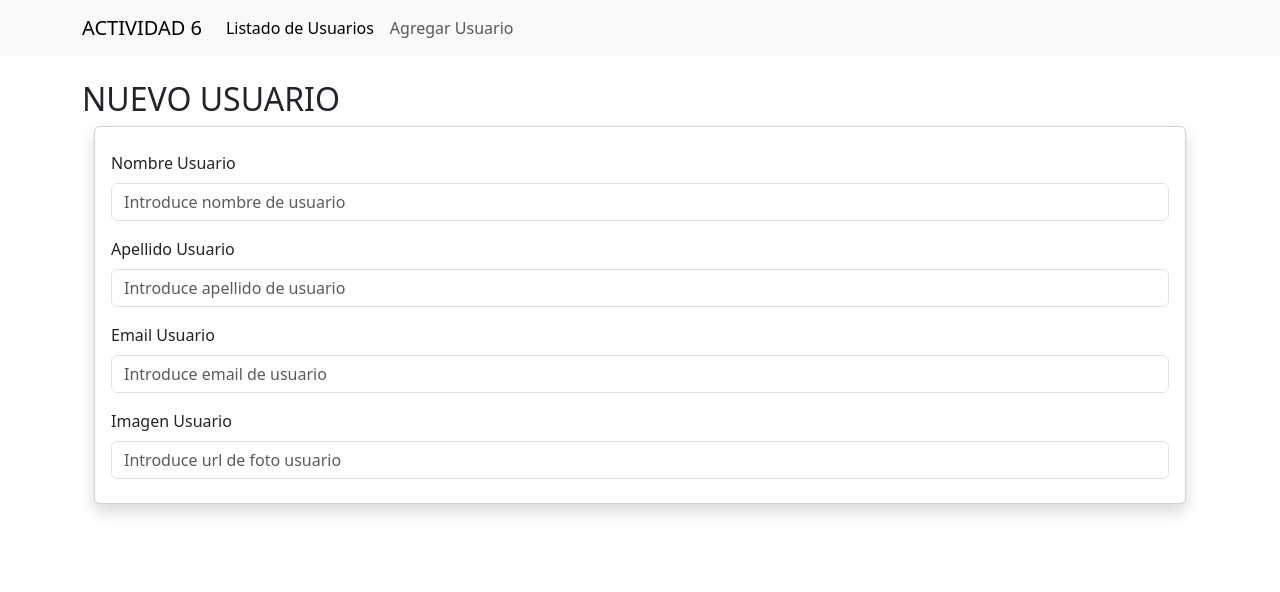
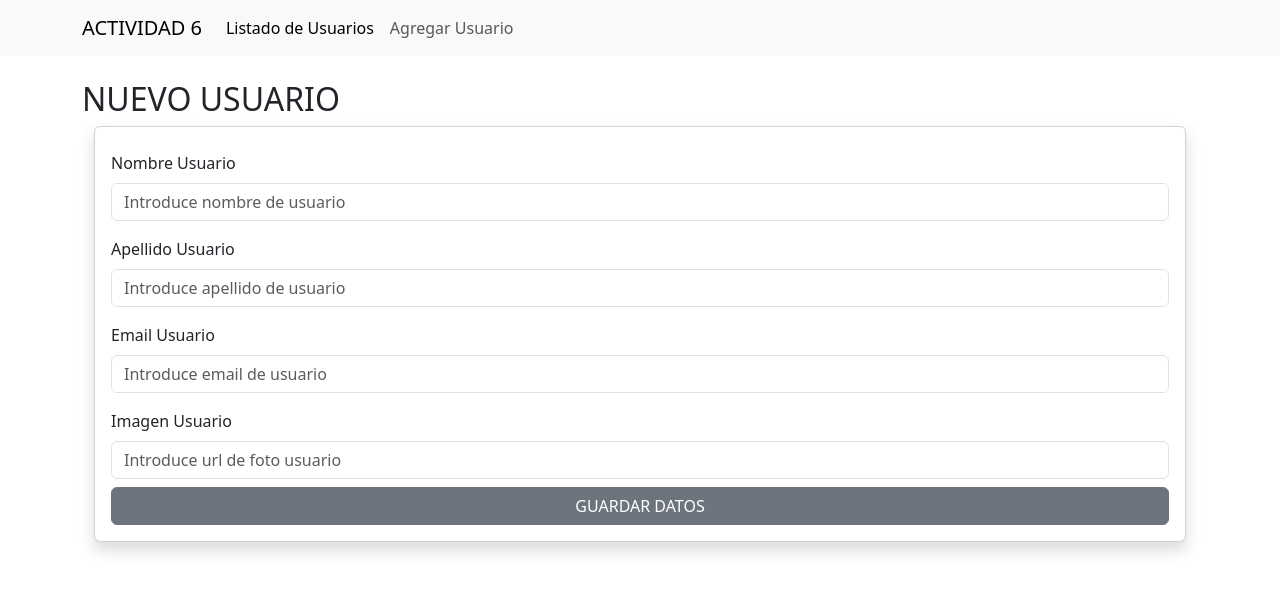
Before and after one commit to DanMudry/ACTIVIDAD-NUMERO-6, an Angular app in the folder actividad6/: page /nuevousuario in a window 1280 px wide. Shown: the top 592 px of the page. Built offline with nearby package versions, Linux system fonts and the light colour scheme.

Commit message:
Empezando a  codificar en el .ts

```diff
--- a/actividad6/src/app/components/nuevousuario/nuevousuario.component.html
+++ b/actividad6/src/app/components/nuevousuario/nuevousuario.component.html
@@ -1,12 +1,18 @@
 <h2 class="mt-0">NUEVO USUARIO</h2>
 <section class="container mt-2">
-  <form action="" class="card p-3 shadow">
+  <form
+    [formGroup]="formAltaUsuario"
+    class="card p-3 shadow"
+    (ngSubmit)="traerDatosForm()"
+  >
     <div class="my-2">
-      <label for="name" class="form-label">Nombre Usuario</label>
+      <label for="nombre" class="form-label">Nombre Usuario</label>
       <input
         type="text"
         class="form-control"
         placeholder="Introduce nombre de usuario"
+        id="nombre"
+        formControlName="nombre"
       />
     </div>
     <div class="my-2">
@@ -15,6 +21,8 @@
         type="text"
         class="form-control"
         placeholder="Introduce apellido de usuario"
+        id="apellido"
+        formControlName="apellido"
       />
     </div>
     <div class="my-2">
@@ -23,6 +31,8 @@
         type="text"
         class="form-control"
         placeholder="Introduce email de usuario"
+        id="email"
+        formControlName="email"
       />
     </div>
     <div class="my-2">
@@ -31,7 +41,10 @@
         type="text"
         class="form-control"
         placeholder="Introduce url de foto usuario"
+        id="imagen"
+        formControlName="imagen"
       />
     </div>
+    <input type="submit" value="GUARDAR DATOS" class="btn btn-secondary" />
   </form>
 </section>
--- a/actividad6/src/app/components/nuevousuario/nuevousuario.component.ts
+++ b/actividad6/src/app/components/nuevousuario/nuevousuario.component.ts
@@ -9,8 +9,18 @@ import { FormControl, FormGroup, ReactiveFormsModule } from '@angular/forms';
   styleUrl: './nuevousuario.component.css',
 })
 export class NuevousuarioComponent {
-  formAltaUsuario!: FormGroup;
+  formAltaUsuario: FormGroup;
   constructor() {
-    nombre: new FormControl();
+    this.formAltaUsuario = new FormGroup(
+      {
+        nombre: new FormControl(null, []),
+        apellido: new FormControl(null, []),
+        email: new FormControl(null, []),
+        imagen: new FormControl(null, []),
+      },
+      []
+    );
   }
+
+  guardarDatosForm(): void {}
 }
```
